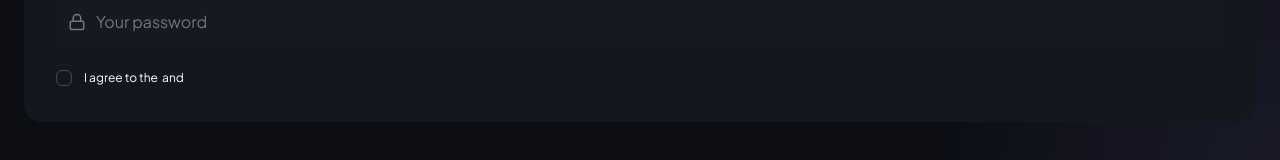
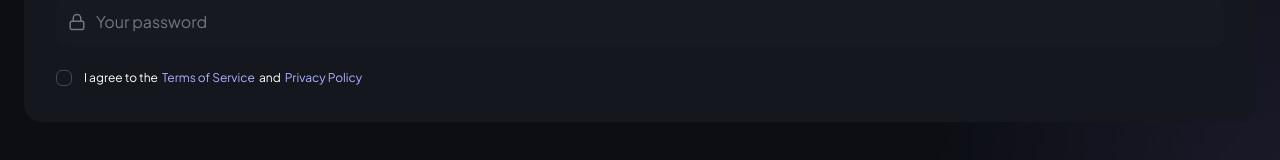
Before and after one commit to Sandro-A-Moraes/clientFlow-frontend, a Next.js app: page /register in a window 1280 px wide. Shown: the part 549-709 px from the top of the page. Built offline with nearby package versions, Linux system fonts and the light colour scheme.

Commit message:
feat(auth): integrate terms and privacy policy modals in registration form

```diff
--- a/package.json
+++ b/package.json
@@ -24,6 +24,7 @@
     "react": "19.2.4",
     "react-dom": "19.2.4",
     "react-hook-form": "^7.73.1",
+    "react-markdown": "^10.1.0",
     "shadcn": "^4.6.0",
     "tailwind-merge": "^3.5.0",
     "tw-animate-css": "^1.4.0",
--- a/src/app/(auth)/register/components/RegisterForm.tsx
+++ b/src/app/(auth)/register/components/RegisterForm.tsx
@@ -39,7 +39,13 @@ const fields: fieldConfig[] = [
   },
 ];
 
-const RegisterForm = () => {
+const RegisterForm = ({
+  termsContent,
+  privacyContent,
+}: {
+  termsContent: string;
+  privacyContent: string;
+}) => {
   const [values, setValues] = useState<Record<fieldKey, string>>({
     fullName: '',
     email: '',
@@ -71,7 +77,10 @@ const RegisterForm = () => {
           />
         ))}
 
-        <TermsAcceptance />
+        <TermsAcceptance
+          termsContent={termsContent}
+          privacyContent={privacyContent}
+        />
       </div>
     </form>
   );
--- a/src/app/(auth)/register/components/TermsAcceptance.tsx
+++ b/src/app/(auth)/register/components/TermsAcceptance.tsx
@@ -1,78 +1,13 @@
-type termsFields = 'terms' | 'privacy';
+import { TermsModal } from './TermsModal';
+import { getLegalContent } from '../utils/getLegalContent';
 
-type termsConfig = {
-  key: termsFields;
-  title: string;
-  content: string;
-};
-
-const terms: termsConfig[] = [
-  {
-    key: 'terms',
-    title: 'Terms of Service ',
-    content: `Terms of Service
-
-Effective Date: [Insert Date]
-
-Welcome to our platform. By accessing or using our services, you agree to be bound by these Terms of Service. If you do not agree, you must not use the service.
-
-1. Use of the Service
-You agree to use the service only for lawful purposes and in accordance with these terms. You must not misuse, disrupt, or attempt to gain unauthorized access to any part of the platform.
-
-2. User Accounts
-You are responsible for maintaining the confidentiality of your account credentials. Any activity that occurs under your account is your responsibility.
-
-3. Intellectual Property
-All content, features, and functionality are owned by the company and are protected by applicable intellectual property laws. You may not reproduce, distribute, or create derivative works without prior authorization.
-
-4. Termination
-We reserve the right to suspend or terminate your access at any time, without prior notice, if you violate these terms or engage in harmful behavior.
-
-5. Disclaimer of Warranties
-The service is provided "as is" and "as available" without warranties of any kind, either express or implied.
-
-6. Limitation of Liability
-To the fullest extent permitted by law, the company shall not be liable for any indirect, incidental, or consequential damages arising from your use of the service.
-
-7. Changes to Terms
-We may update these terms from time to time. Continued use of the service constitutes acceptance of the updated terms.
-
-8. Contact
-If you have any questions, please contact us at [Insert Contact Information].`,
-  },
-  {
-    key: 'privacy',
-    title: 'Privacy Policy ',
-    content: `Privacy Policy
-
-Effective Date: 02/05/2026
-
-Welcome to our platform. This Privacy Policy describes how we collect, use, and protect your personal information when you use our services.
-
-1. Information We Collect
-We may collect various types of information, including personal data and usage information.
-
-2. How We Use Your Information
-We use the information we collect to provide and improve our services, communicate with you, and comply with legal obligations.
-
-3. Information Sharing
-We may share your information with trusted third parties who assist us in providing our services.
-
-4. Data Security
-We implement appropriate security measures to protect your personal information from unauthorized access or disclosure.
-
-5. Your Rights
-You have the right to access, update, or delete your personal information at any time.
-
-6. Changes to This Policy
-We may update this privacy policy from time to time. Continued use of the service constitutes acceptance of the updated policy.
-
-7. Contact
-If you have any questions about this privacy policy, please contact us at [Insert Contact Information].`,
-  },
-];
-
-const TermsAcceptance = () => {
+const TermsAcceptance = ({
+  termsContent,
+  privacyContent,
+}: {
+  termsContent: string;
+  privacyContent: string;
+}) => {
   return (
     <div className='py-1 flex gap-3'>
       <input
@@ -81,11 +16,13 @@ const TermsAcceptance = () => {
       />
       <p className='text-xs flex flex-wrap gap-1 text-white'>
         I agree to the{' '}
-        {terms.map((term, index) => (
-          <span key={term.key} className='flex items-center gap-1'>
-            {index < terms.length - 1 && <span> and </span>}
-          </span>
-        ))}
+        <span className='flex items-center gap-1'>
+          <TermsModal title='Terms of Service' content={termsContent} />
+        </span>
+        and
+        <span className='flex items-center gap-1'>
+          <TermsModal title='Privacy Policy' content={privacyContent} />
+        </span>
       </p>
     </div>
   );
--- /dev/null
+++ b/src/app/(auth)/register/components/TermsModal.tsx
@@ -0,0 +1,75 @@
+import { Button } from '@/components/ui/button';
+import {
+  Dialog,
+  DialogClose,
+  DialogContent,
+  DialogDescription,
+  DialogFooter,
+  DialogHeader,
+  DialogTitle,
+  DialogTrigger,
+} from '@/components/ui/dialog';
+import { cn } from '@/lib/utils';
+import ReactMarkdown from 'react-markdown';
+interface TermsModalProps {
+  title: string;
+  content: string;
+}
+
+export function TermsModal({ title, content }: TermsModalProps) {
+  return (
+    <Dialog>
+      <DialogTrigger asChild>
+        <button className='text-brand-300 hover:underline'>{title}</button>
+      </DialogTrigger>
+
+      <DialogContent
+        className={cn(
+          `
+    flex flex-col bg-neutral-850 text-white
+
+    /* MOBILE (bottom sheet) */
+    top-auto bottom-0 translate-y-0
+    w-full max-w-none h-[70vh]
+    rounded-t-2xl
+
+    data-[state=open]:slide-in-from-bottom
+    data-[state=closed]:slide-out-to-bottom
+
+    /* DESKTOP */
+    md:top-[50%] md:bottom-auto md:translate-y-[-50%]
+    md:max-w-[600px] md:h-[80vh]
+    md:rounded-lg
+
+    md:data-[state=open]:zoom-in-95
+    md:data-[state=closed]:zoom-out-95
+    `,
+        )}
+      >
+        {/* HEADER */}
+        <DialogHeader className='border-b border-neutral-700 pb-4'>
+          <DialogTitle className='text-white'>{title}</DialogTitle>
+        </DialogHeader>
+
+        {/* CONTENT (SCROLL) */}
+        <div className='flex-1 overflow-y-auto mt-4 pr-2'>
+          <div className='prose prose-invert max-w-none text-sm text-white'>
+            <ReactMarkdown>{content}</ReactMarkdown>
+          </div>
+        </div>
+
+        {/* FOOTER */}
+        <DialogFooter className='mt-4 bg-neutral-700'>
+          <DialogClose asChild>
+            <Button
+              type='button'
+              className='bg-brand-500 hover:bg-brand-600 text-white'
+            >
+              Close
+            </Button>
+          </DialogClose>
+        </DialogFooter>
+      </DialogContent>
+    </Dialog>
+  );
+}
--- /dev/null
+++ b/src/app/(auth)/register/content/privacy.md
@@ -0,0 +1,25 @@
+
+**Effective Date:** 02/05/2026
+
+Welcome to our platform. This Privacy Policy describes how we collect, use, and protect your personal information when you use our services.
+
+## 1. Information We Collect
+We may collect various types of information, including personal data and usage information.
+
+## 2. How We Use Your Information
+We use the information we collect to provide and improve our services, communicate with you, and comply with legal obligations.
+
+## 3. Information Sharing
+We may share your information with trusted third parties who assist us in providing our services.
+
+## 4. Data Security
+We implement appropriate security measures to protect your personal information from unauthorized access or disclosure.
+
+## 5. Your Rights
+You have the right to access, update, or delete your personal information at any time.
+
+## 6. Changes to This Policy
+We may update this privacy policy from time to time. Continued use of the service constitutes acceptance of the updated policy.
+
+## 7. Contact
+If you have any questions about this privacy policy, please contact us at @example.com.
--- /dev/null
+++ b/src/app/(auth)/register/content/terms.md
@@ -0,0 +1,28 @@
+
+**Effective Date:** 30/12/2024
+
+Welcome to our platform. By accessing or using our services, you agree to be bound by these Terms of Service. If you do not agree, you must not use the service.
+
+## 1. Use of the Service
+You agree to use the service only for lawful purposes and in accordance with these terms. You must not misuse, disrupt, or attempt to gain unauthorized access to any part of the platform.
+
+## 2. User Accounts
+You are responsible for maintaining the confidentiality of your account credentials. Any activity that occurs under your account is your responsibility.
+
+## 3. Intellectual Property
+All content, features, and functionality are owned by the company and are protected by applicable intellectual property laws. You may not reproduce, distribute, or create derivative works without prior authorization.
+
+## 4. Termination
+We reserve the right to suspend or terminate your access at any time, without prior notice, if you violate these terms or engage in harmful behavior.
+
+## 5. Disclaimer of Warranties
+The service is provided "as is" and "as available" without warranties of any kind, either express or implied.
+
+## 6. Limitation of Liability
+To the fullest extent permitted by law, the company shall not be liable for any indirect, incidental, or consequential damages arising from your use of the service.
+
+## 7. Changes to Terms
+We may update these terms from time to time. Continued use of the service constitutes acceptance of the updated terms.
+
+## 8. Contact
+If you have any questions, please contact us at @example.com.
--- a/src/app/(auth)/register/page.tsx
+++ b/src/app/(auth)/register/page.tsx
@@ -1,4 +1,5 @@
 import { CloudCheck } from 'lucide-react';
+import { getLegalContent } from './utils/getLegalContent';
 import RegisterForm from './components/RegisterForm';
 
 const page = () => {
@@ -17,7 +18,10 @@ const page = () => {
 
       {/* Register Card */}
       <div className='w-full flex flex-col items-center bg-[#14171E] rounded-2xl p-8'>
-        <RegisterForm />
+        <RegisterForm
+          termsContent={getLegalContent('terms.md')}
+          privacyContent={getLegalContent('privacy.md')}
+        />
       </div>
 
       {/* LinkMark */}
--- /dev/null
+++ b/src/app/(auth)/register/utils/getLegalContent.ts
@@ -0,0 +1,11 @@
+import fs from 'fs';
+import path from 'path';
+
+export function getLegalContent(file: string) {
+  const filePath = path.join(
+    process.cwd(),
+    'src/app/(auth)/register/content',
+    file,
+  );
+  return fs.readFileSync(filePath, 'utf-8');
+}
--- a/src/components/dialog.tsx
+++ b/src/components/ui/dialog.tsx
@@ -4,7 +4,7 @@ import * as React from 'react';
 import { Dialog as DialogPrimitive } from 'radix-ui';
 
 import { cn } from '@/lib/utils';
-import { Button } from '@/components/button';
+import { Button } from '@/components/ui/button';
 import { XIcon } from 'lucide-react';
 
 function Dialog({
```
Also changed, not shown: src/components/ui/button.tsx (renamed from src/components/button.tsx), src/components/ui/drawer.tsx (renamed from src/components/drawer.tsx), 1 other file (tests, documents, lock files or other folders).
